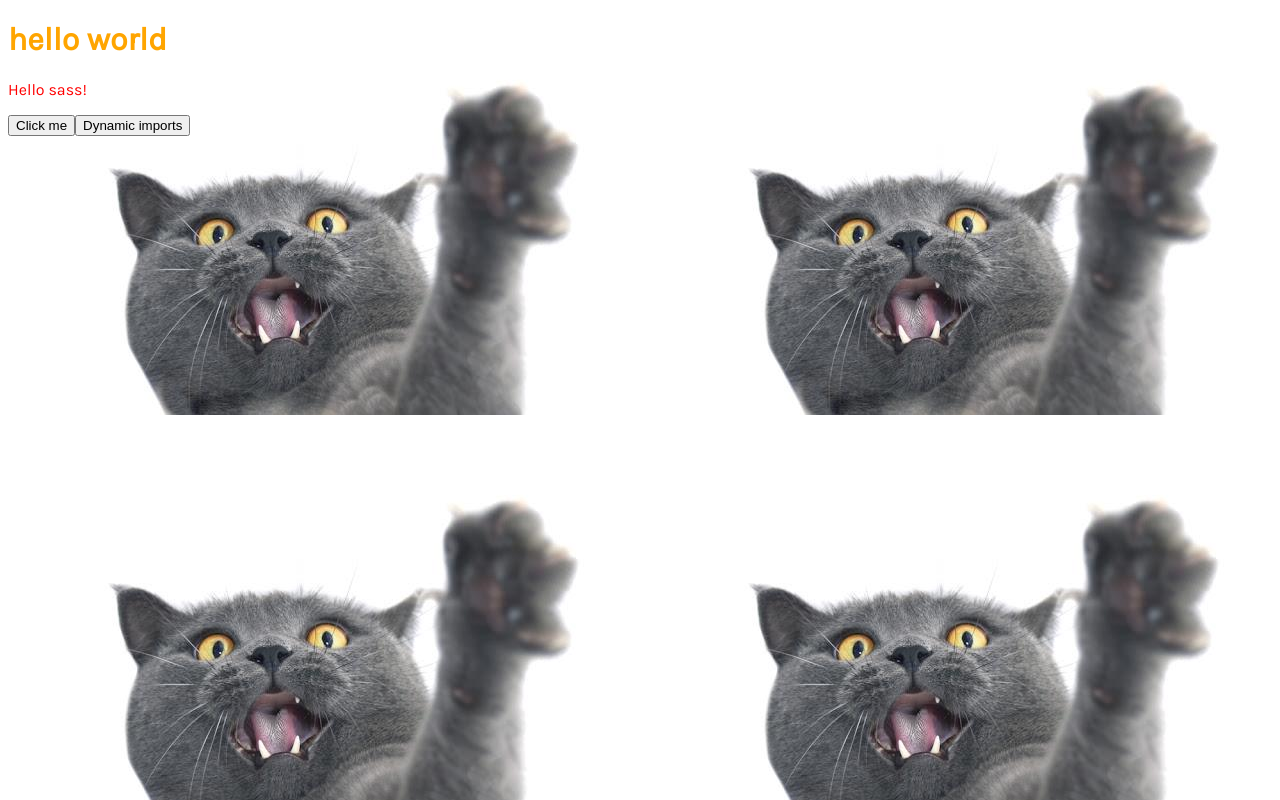
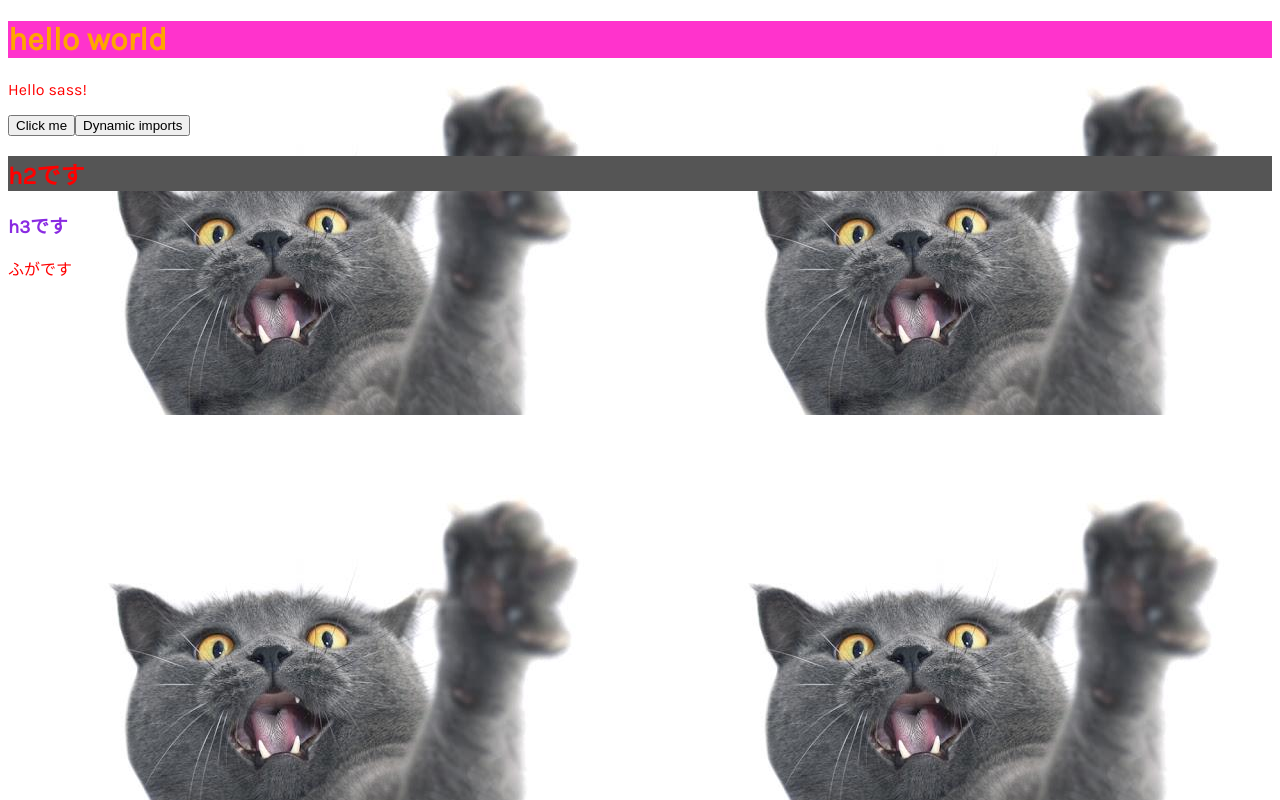
Before and after one commit to masashi49/BuildTools, a React app in the folder webpack-tutorial/: page / in a window 1280 px wide. Built offline with nearby package versions, Linux system fonts and the light colour scheme; no server answers.

Commit message:
css-loader のmodule中

```diff
--- a/webpack-tutorial/source/index.js
+++ b/webpack-tutorial/source/index.js
@@ -3,6 +3,7 @@ import { render } from "react-dom";
 import { getUsers } from "./common/usersAPI";
 import "./style.css"; // ローダーを設定しないと読み込まない
 import "./style.scss"; // scss用のローダーが必要
+import styles from './styleee.modules.css';
 import moment from "moment"
 import { hello } from "./sub";
 console.log( hello() )
@@ -30,6 +31,9 @@ function App () {
         <div>
             <button onClick={ () => setState( "clicked" ) }>{ state }</button>
             <button onClick={ dynamicImports }>Dynamic imports</button>
+            <h2 class={ styles.h2 }>h2です</h2>
+            <h3 class={ styles.h3 }>h3です</h3>
+            <p className="className">ふがです</p>
         </div>
     )
 }
--- a/webpack-tutorial/source/style.css
+++ b/webpack-tutorial/source/style.css
@@ -1,3 +1,4 @@
 h1 {
     color: orange;
+    background-color: #ff33cc;
 }
--- /dev/null
+++ b/webpack-tutorial/source/styleee.modules.css
@@ -0,0 +1,14 @@
+/* :local(.className) {
+  background: red;
+} */
+@value v-primary: red;
+
+
+h2 {
+    color: v-primary;
+    background-color: #555;
+}
+
+h3 {
+    color:blueviolet;
+}
--- a/webpack-tutorial/webpack.config.js
+++ b/webpack-tutorial/webpack.config.js
@@ -50,7 +50,20 @@ module.exports = {
                                     console.log( url )
                                     return true;
                                 },
-                            }
+                            },
+                            import: {
+                                filter: ( url, media, resourcePath ) => {
+                                    // resourcePath-cssファイルへのパス
+
+                                    // `style.css`インポートを処理しません
+                                    if ( url.includes( "style.css" ) ) {
+                                        return false;
+                                    }
+
+                                    return true;
+                                },
+                            },
+                            // module: false
                         },
                     },
                     "sass-loader" ]
```
Also changed, not shown: webpack-tutorial/dist/24870af8947848c34fd5.jpg (deleted), webpack-tutorial/dist/style.css.
